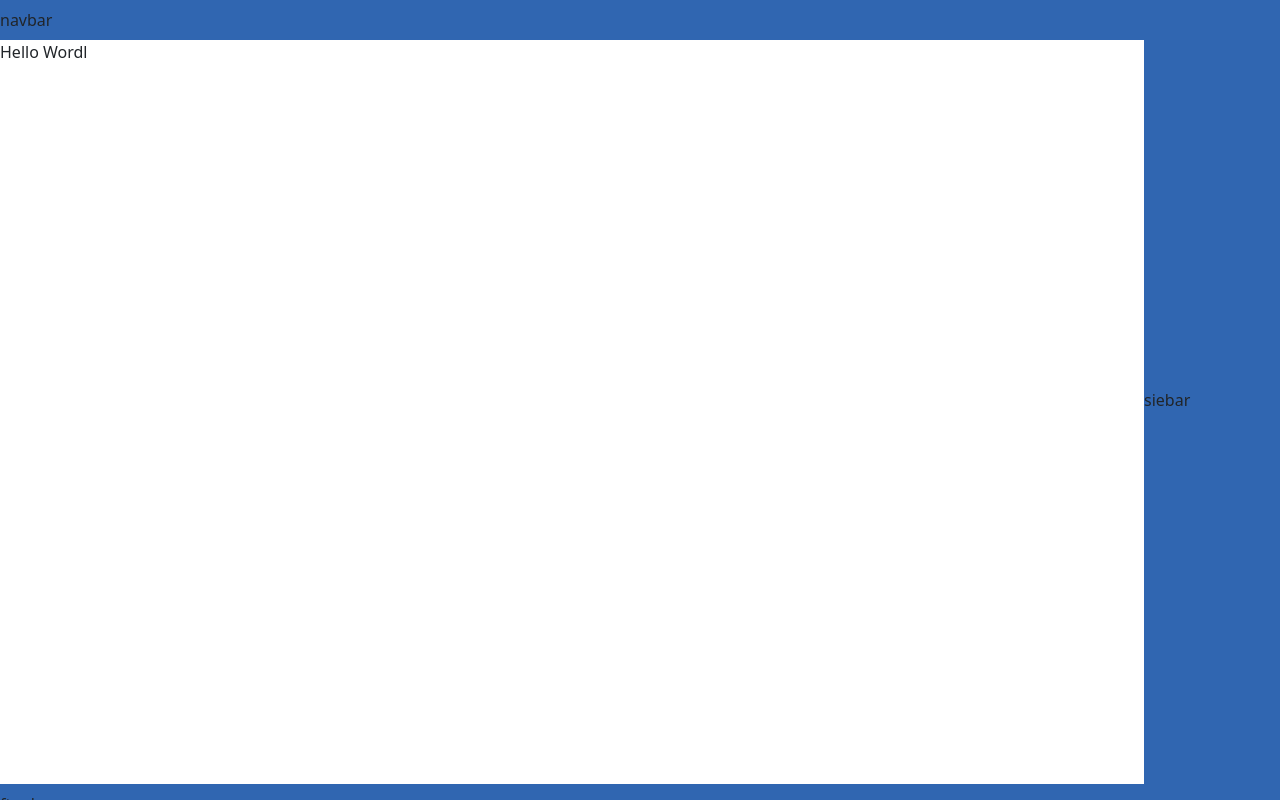
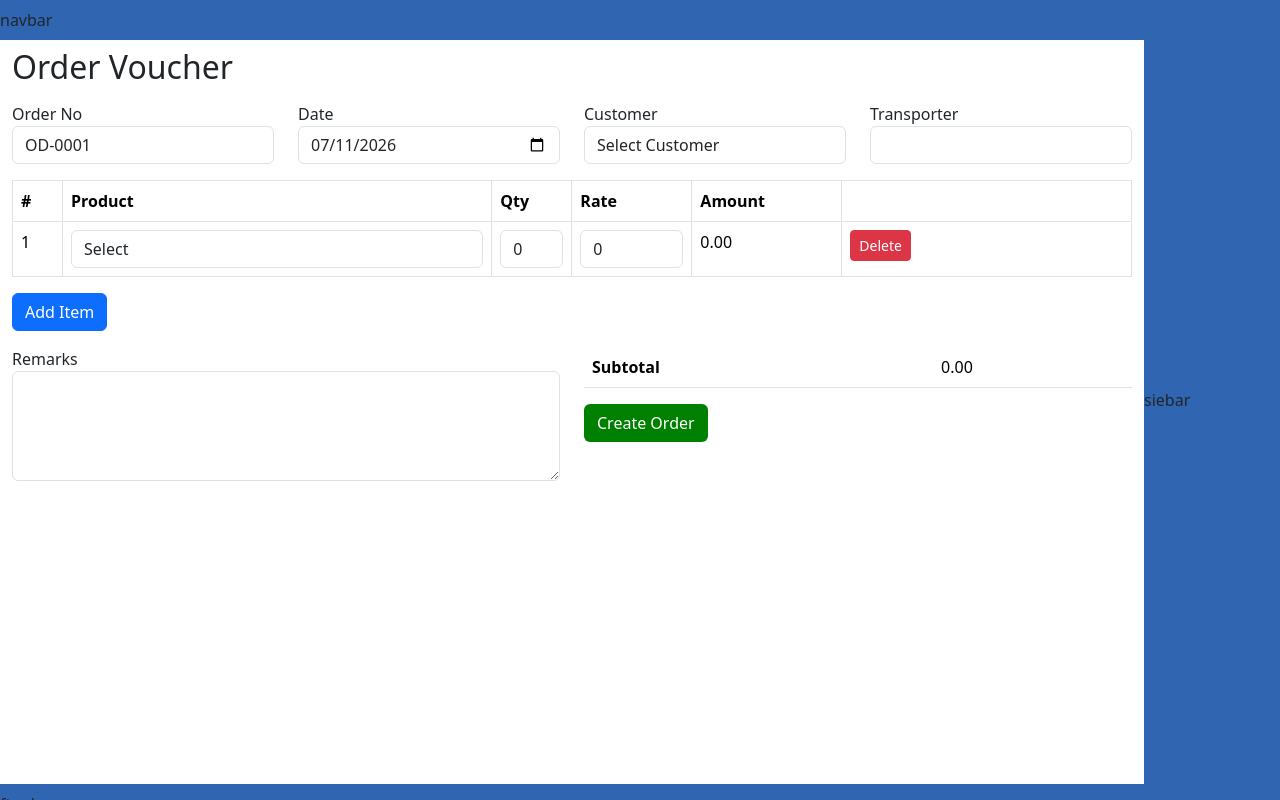
Before and after one commit to riissshu/ERP, a React (Vite) app in the folder Frontend/: page /order in a window 1280 px wide. Built offline with nearby package versions, Linux system fonts and the light colour scheme.

Commit message:
9th commit

```diff
--- a/Frontend/src/forms/CreateOrderForm.jsx
+++ b/Frontend/src/forms/CreateOrderForm.jsx
@@ -0,0 +1,281 @@
+import { useState } from "react";
+
+const customers = [
+  "ABC Traders",
+  "XYZ Enterprises",
+  "Global Foods",
+];
+
+const products = [
+  "Laptop",
+  "Keyboard",
+  "Mouse",
+  "Monitor",
+];
+
+export default function DemoOrder() {
+  const [voucher, setVoucher] = useState({
+    orderNo: "OD-0001",
+    date: new Date().toISOString().substring(0, 10),
+    customer: "",
+    transporter: "",
+    paymentType: "Credit",
+    remarks: "",
+  });
+
+  const [items, setItems] = useState([
+    {
+      product: "",
+      qty: 0,
+      rate: 0,
+    },
+  ]);
+
+  const handleVoucher = (e) => {
+    setVoucher({
+      ...voucher,
+      [e.target.name]: e.target.value,
+    });
+  };
+
+  const handleItem = (index, field, value) => {
+    const data = [...items];
+    data[index][field] = value;
+    setItems(data);
+  };
+
+  const addRow = () => {
+    setItems([
+      ...items,
+      {
+        product: "",
+        qty: 0,
+        rate: 0,
+      },
+    ]);
+  };
+
+  const deleteRow = (index) => {
+    setItems(items.filter((_, i) => i !== index));
+  };
+
+  const subtotal = items.reduce(
+    (sum, row) => sum + row.qty * row.rate,
+    0
+  );
+
+  const saveVoucher = () => {
+    const payload = {
+      ...voucher,
+      items,
+      subtotal,
+    };
+
+    console.log(payload);
+
+    alert("Order Created");
+  };
+
+  return (
+    <div className="container">
+      <h2 className="pb-2 pt-2">Order Voucher</h2>
+
+        <div className="card-body">
+
+          <div className="row mb-3">
+
+            <div className="col-md-3">
+              <label>Order No</label>
+              <input
+                className="form-control"
+                name="orderNo"
+                value={voucher.orderNo}
+                onChange={handleVoucher}
+              />
+            </div>
+
+            <div className="col-md-3">
+              <label>Date</label>
+              <input
+                type="date"
+                className="form-control"
+                name="date"
+                value={voucher.date}
+                onChange={handleVoucher}
+              />
+            </div>
+
+            <div className="col-md-3">
+              <label>Customer</label>
+
+              <select
+                className="form-control"
+                name="customer"
+                value={voucher.customer}
+                onChange={handleVoucher}
+              >
+                <option value="">Select Customer</option>
+
+                {customers.map((s) => (
+                  <option key={s}>{s}</option>
+                ))}
+              </select>
+            </div>
+
+            <div className="col-md-3">
+              <label>Transporter</label>
+
+              <input
+                className="form-control"
+                name="transporter"
+                value={voucher.transporter}
+                onChange={handleVoucher}
+              />
+            </div>
+
+          </div>
+
+          <table className="table table-bordered">
+
+            <thead>
+              <tr>
+                <th width="50">#</th>
+                <th>Product</th>
+                <th width="80">Qty</th>
+                <th width="120">Rate</th>
+                <th width="150">Amount</th>
+                <th></th>
+              </tr>
+            </thead>
+
+            <tbody>
+
+              {items.map((row, index) => {
+
+                const amount =
+                  row.qty * row.rate
+
+                return (
+                  <tr key={index}>
+                    <td>{index + 1}</td>
+
+                    <td>
+
+                      <select
+                        className="form-control"
+                        value={row.product}
+                        onChange={(e) =>
+                          handleItem(index, "product", e.target.value)
+                        }
+                      >
+                        <option value="">Select</option>
+
+                        {products.map((p) => (
+                          <option key={p}>{p}</option>
+                        ))}
+
+                      </select>
+
+                    </td>
+
+                    <td>
+                      <input
+                        type="number"
+                        className="form-control"
+                        value={row.qty}
+                        onChange={(e) =>
+                          handleItem(index, "qty", Number(e.target.value))
+                        }
+                      />
+                    </td>
+
+                    <td>
+                      <input
+                        type="number"
+                        className="form-control"
+                        value={row.rate}
+                        onChange={(e) =>
+                          handleItem(index, "rate", Number(e.target.value))
+                        }
+                      />
+                    </td>
+
+
+                    <td>{amount.toFixed(2)}</td>
+
+                    <td>
+                      <button
+                        className="btn btn-danger btn-sm"
+                        onClick={() => deleteRow(index)}
+                      >
+                        Delete
+                      </button>
+                    </td>
+
+                  </tr>
+                );
+
+              })}
+
+            </tbody>
+
+          </table>
+
+          <button
+            className="btn btn-primary mb-3"
+            onClick={addRow}
+          >
+            Add Item
+          </button>
+
+          <div className="row">
+
+            <div className="col-md-6">
+
+              <label>Remarks</label>
+
+              <textarea
+                className="form-control"
+                rows="4"
+                name="remark"
+                value={voucher.remark}
+                onChange={handleVoucher}
+              />
+
+            </div>
+
+            <div className="col-md-6">
+
+              <table className="table">
+
+                <tbody>
+
+                  <tr>
+                    <th>Subtotal</th>
+                    <td>{subtotal.toFixed(2)}</td>
+                  </tr>
+
+                </tbody>
+
+              </table>
+
+              <button
+                className="btn"
+                 style={{
+                    background: "green",
+                    color: "#fff",
+                  }}
+                onClick={saveVoucher}
+              >
+                Create Order
+              </button>
+
+            </div>
+
+          </div>
+
+        </div>
+
+      </div>
+  );
+}
--- a/Frontend/src/forms/SalesInputForm.jsx
+++ b/Frontend/src/forms/SalesInputForm.jsx
@@ -203,8 +203,9 @@ const demo = () => {
 
       </div>
 
+
       <button
-        className="btn mt-4"
+        className="btn mt-4 mb-4"
           style={{
             background: "green",
             color: "#fff",
--- a/Frontend/src/layouts/OrderVoucher.jsx
+++ b/Frontend/src/layouts/OrderVoucher.jsx
@@ -2,13 +2,8 @@ import CreateOrderForm from "../forms/CreateOrderForm.jsx"
 
 export default function OrderVoucher() {
     return (
-        <div className="voucher">
-            <p>OrderVoucher</p>
-            <div className="row row-4">
-                <div className="col">
-                    <CreateOrderForm/>
-                </div>
-            </div>
+        <div className="row">
+            <CreateOrderForm/>
         </div>
     )
 }
--- a/Frontend/src/routes/OrderGateway.jsx
+++ b/Frontend/src/routes/OrderGateway.jsx
@@ -1,9 +1,10 @@
 import DisplayLayout from "../layouts/DisplayLayout.jsx"
+import OrderVoucher from "../layouts/OrderVoucher.jsx"
 
 function OrderGateway() {
   return (
     <DisplayLayout>
-            <div>Hello Wordl</div>
+            <OrderVoucher/>
        </DisplayLayout>
   )
 }
```
